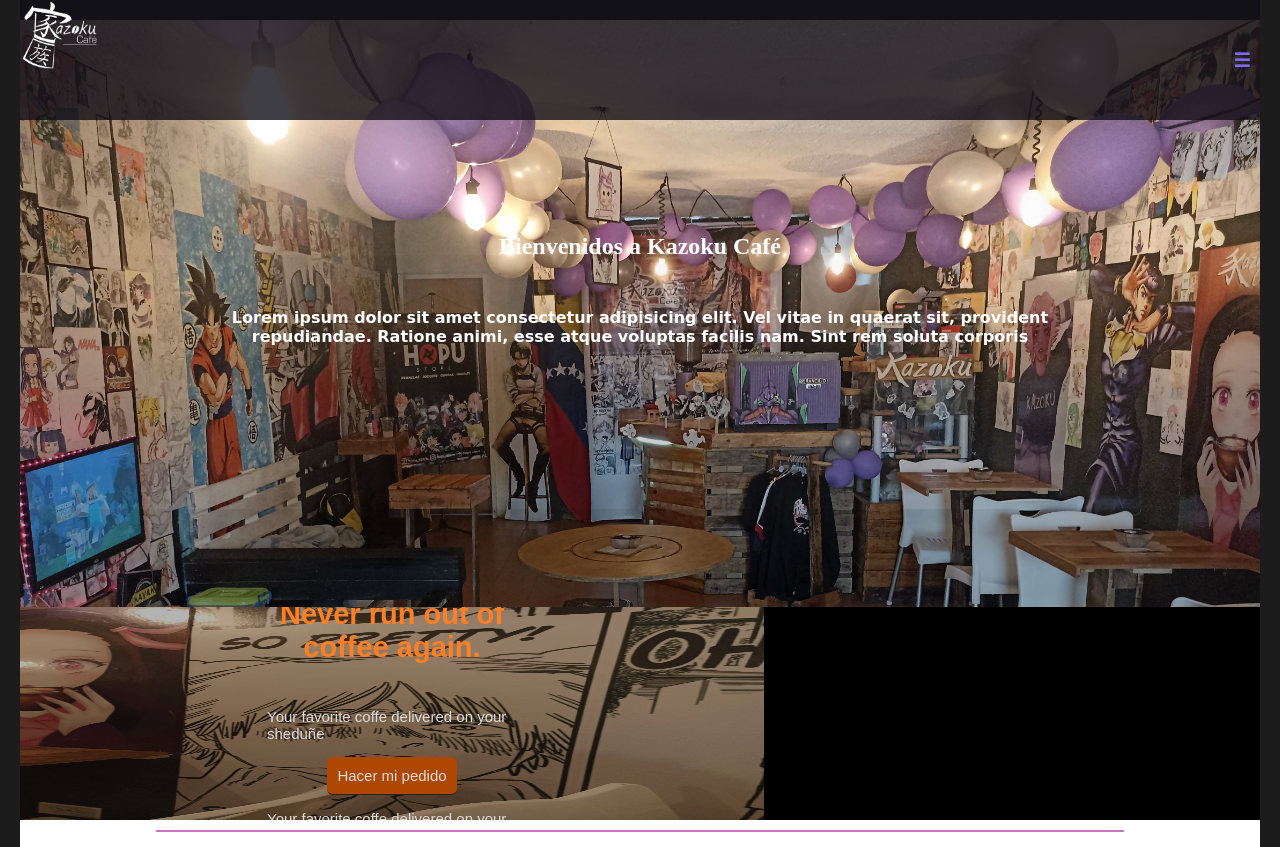
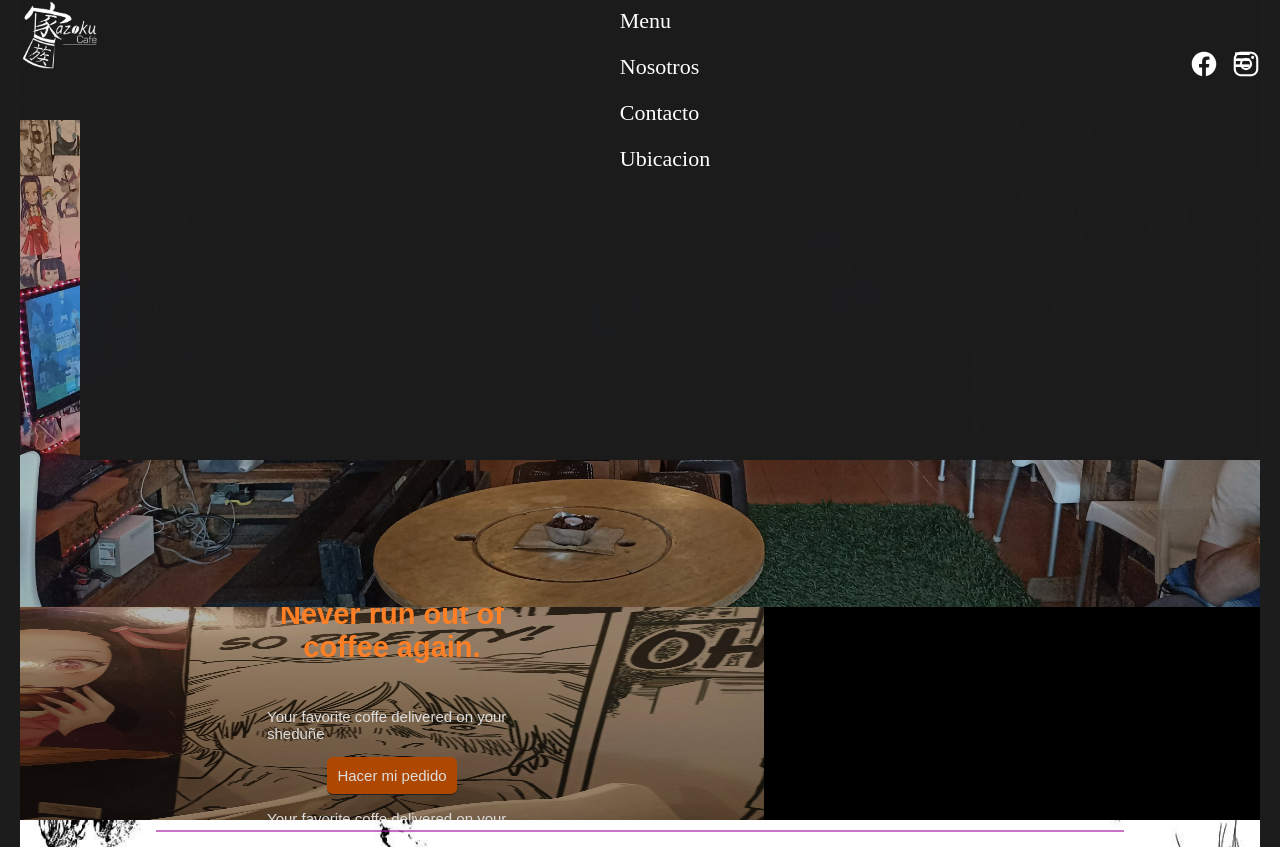
Before and after one commit to pronunts/kazoku, a website built with Vite: page index.html in a window 1280 px wide. Shown: the top 847 px of the page. Built offline with nearby package versions, Linux system fonts and the light colour scheme; files whose address does not match are found by name; a web font is replaced by a local one.

Commit message:
Add changes in the header and backgroud in section about-me

```diff
--- a/index.css
+++ b/index.css
@@ -32,7 +32,7 @@
 
   width: calc(100% - 40px);
   z-index: 1000;
-  background-color: #121018cd;
+  background-color: rgba(28, 28, 29, 0.997);
 }
 .header img {
   top: -10px;
@@ -52,7 +52,7 @@
   justify-content: center;
   align-items: center;
 
-  color: mediumslateblue;
+  color: white;
   font-size: 1.9rem;
   font-weight: bold;
   border-radius: 0.3em;
@@ -81,14 +81,13 @@
   background-color: mediumslateblue;
 }
 .header .header-navigation {
-  display: block;
-  position: absolute;
-  top: -20px;
-  right: 0;
+  display: flex;
+  align-items: center;
   width: 100vw;
   height: 100vh;
+  margin-left: 60px;
   animation: changeOpacity 1.5s ease-in-out;
-  background-color: rgb(21, 22, 34);
+  background-color: rgba(28, 28, 29, 0.997);
 }
 @keyframes changeOpacity {
   0% {
@@ -99,8 +98,6 @@
   }
 }
 .navigation-list {
-  position: absolute;
-  right: 0;
   margin-top: 60px;
   display: flex;
   flex-direction: column;
@@ -114,6 +111,14 @@
 
   font-size: 2.2rem;
   color: white;
+}
+.header-navigation .instagram-icon {
+  font-size: 2.8rem;
+  align-self: center;
+}
+.header-navigation .facebook-icon {
+  font-size: 2.8rem;
+  align-self: center;
 }
 
 .content-main {
@@ -135,7 +140,7 @@
   float: right;
   height: 100vh;
   background-image: url("assets/IMG_20221121_163942\ Full.jpg.jpg");
-  background-position: calc(50% -120px);
+  background-position: center;
   background-repeat: no-repeat;
   background-size: cover;
   text-align: center;
@@ -193,6 +198,9 @@
 
   background-color: #ffffff;
   color: #131212;
+  background-image: url("assets/20475317.jpg");
+  background-repeat: no-repeat;
+  background-size: cover;
 }
 
 .content-about-me .about-me-image {
@@ -200,6 +208,13 @@
   height: 200px;
 
   object-fit: cover;
+}
+
+.content-about-me .imagen-denji {
+  border-radius: 2px;
+  width: 100%;
+  max-width: 320px;
+  z-index: 1;
 }
 .content-about-me .description .title {
   margin: 20px 10px auto;
@@ -218,7 +233,8 @@
 .content-about-me .description .text-explain {
   font-size: 1.6rem;
   line-height: 1.6;
-  text-align: center;
+  font-weight: 700;
+  text-align: left;
   font-family: "Montserrat", Courier, monospace;
 }
 .slide-right {
--- a/index.html
+++ b/index.html
@@ -36,6 +36,16 @@
           <li><a href="">Contacto</a></li>
           <li><a href="">Ubicacion</a></li>
         </ul>
+        <a href="https://www.instagram.com/kazokucafe.ve/?hl=es">
+          <span class="instagram-icon"
+            ><ion-icon name="logo-instagram"></ion-icon
+          ></span>
+        </a>
+        <a href="https://www.instagram.com/kazokucafe.ve/?hl=es">
+          <span class="facebook-icon">
+            <ion-icon name="logo-facebook"></ion-icon>
+          </span>
+        </a>
       </nav>
     </header>
     <main class="content-main">
@@ -70,12 +80,12 @@
     </main>
     <section class="content-about-me">
       <img
-        class="about-me-image slide-right"
-        src="./assets/IMG_20221121_170301.jpg"
-        alt="image of local"
+        class="imagen-denji"
+        src="./assets/Portrait.denji.webp"
+        alt="imagen de denji de chainsaw man"
       />
       <div class="description">
-        <h1 class="title">Bienvenidos a Kazoku Café</h1>
+        <h1 class="title">Texto de ejemplo</h1>
 
         <h1 class="text-brand">WE have a brew for every time of day</h1>
         <p class="text-explain">
--- a/laptop.css
+++ b/laptop.css
@@ -22,16 +22,19 @@
   display: block;
 }
 .header .header-navigation {
-  height: auto;
+  height: 120px;
   top: 0;
-  display: block;
+  display: flex !important;
+  justify-content: center;
+  align-items: center;
   background-color: transparent;
   opacity: 1;
 }
 .navigation-list {
   justify-content: flex-end;
   flex-direction: row;
-  margin-top: 20px;
+  margin-top: 0;
+  margin-bottom: 0;
   margin-right: 10px;
   right: 0;
 
@@ -42,7 +45,7 @@
 }
 .header .header-navigation .navigation-list li a {
   text-align: center;
-  font-size: 1.8rem;
+  font-size: 2.2rem;
 }
 .navigation-list li a::after {
   content: "";
@@ -59,6 +62,20 @@
   animation: borderAnimated 800ms;
   transform-origin: right;
   width: 106%;
+}
+.header-navigation .instagram-icon {
+  position: absolute;
+  top: calc(50% - 10px);
+  right: 0;
+  font-size: 3.2rem;
+  align-self: center;
+}
+.header-navigation .facebook-icon {
+  position: absolute;
+  top: calc(50% - 10px);
+  right: 42px;
+  font-size: 3.2rem;
+  align-self: center;
 }
 @keyframes borderAnimated {
   0% {
@@ -115,8 +132,6 @@
 }
 .content-main .section-left:hover {
   overflow: hidden;
-  transform: scale(1.1);
-  transition: 1s ease-in;
 }
 
 .content-main .section-left h3 {
@@ -156,6 +171,7 @@
 
 .content-main .content-main__image {
   height: 100vh;
+  object-fit: cover;
 }
 .content-main__image div .button-mobile {
   display: none;
@@ -197,6 +213,7 @@
   flex-direction: column;
   justify-content: center;
   align-items: center;
+  z-index: 10;
 }
 .content-about-me .description .title {
   margin-bottom: 20px;
```
Also changed, not shown: assets/20475317.jpg (added), assets/Portrait.denji.webp (added), assets/quien-es-chainsaw-man.png_242310155.webp (added).
